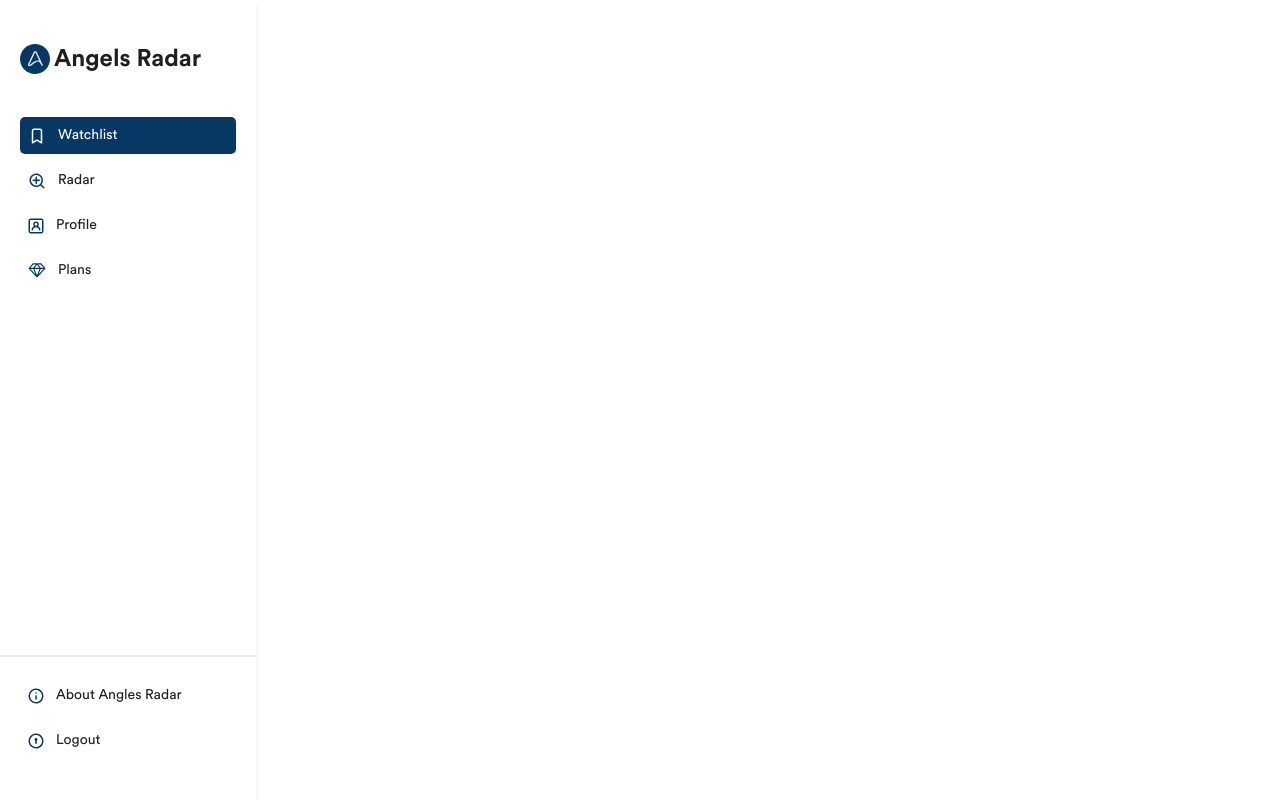
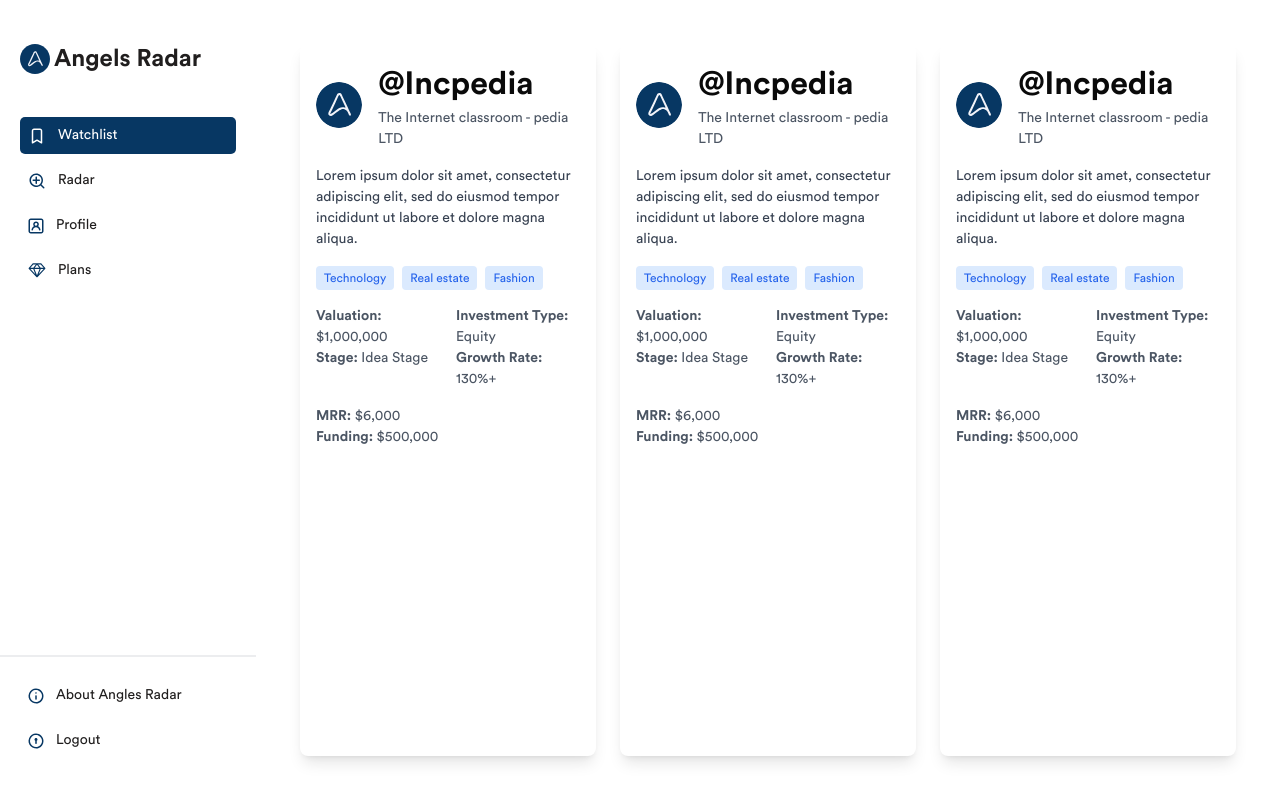
Before and after one commit to NiyomugaboFidel/angels-radar-frontend, a Next.js app: page / in a window 1280 px wide. Built offline with nearby package versions, Linux system fonts and the light colour scheme.

Commit message:
add company card

```diff
--- /dev/null
+++ b/app/components/common/CompanyCard.tsx
@@ -0,0 +1,76 @@
+import React from "react";
+import Image from "next/image";
+
+interface CardProps {
+  logo: string;
+  companyName: string;
+  tagline: string;
+  description: string;
+  tags: string[];
+  valuation: string;
+  stage: string;
+  investmentType: string;
+  growthRate: string;
+  mrr: string;
+  fundingRequired: string;
+}
+
+const CompanyCard: React.FC<CardProps> = ({
+  logo,
+  companyName,
+  tagline,
+  description,
+  tags,
+  valuation,
+  stage,
+  investmentType,
+  growthRate,
+  mrr,
+  fundingRequired,
+}) => {
+  return (
+    <div className="bg-white shadow-lg rounded-lg p-4 hover:shadow-xl transition-shadow">
+      {/* Logo and Header */}
+      <div className="flex items-center mb-4">
+        <Image src={logo} alt={`${companyName} logo`} width={50} height={50} className="rounded-full" />
+        <div className="ml-4">
+          <h3 className="text-lg font-bold">{companyName}</h3>
+          <p className="text-sm text-gray-600">{tagline}</p>
+        </div>
+      </div>
+
+      {/* Description */}
+      <p className="text-sm text-gray-700 mb-4">{description}</p>
+
+      {/* Tags */}
+      <div className="flex flex-wrap gap-2 mb-4">
+        {tags.map((tag, index) => (
+          <span
+            key={index}
+            className="bg-blue-100 text-blue-600 text-xs font-medium px-2 py-1 rounded"
+          >
+            {tag}
+          </span>
+        ))}
+      </div>
+
+      {/* Details */}
+      <div className="grid grid-cols-2 gap-4 text-sm text-gray-600">
+        <div>
+          <p><strong>Valuation:</strong> {valuation}</p>
+          <p><strong>Stage:</strong> {stage}</p>
+        </div>
+        <div>
+          <p><strong>Investment Type:</strong> {investmentType}</p>
+          <p><strong>Growth Rate:</strong> {growthRate}</p>
+        </div>
+        <div>
+          <p><strong>MRR:</strong> {mrr}</p>
+          <p><strong>Funding:</strong> {fundingRequired}</p>
+        </div>
+      </div>
+    </div>
+  );
+};
+
+export default CompanyCard;
--- a/app/page.tsx
+++ b/app/page.tsx
@@ -2,14 +2,73 @@
 
 import { useState } from "react";
 import Sidebar from "./components/layout/Sidebar";
+import CompanyCard from "./components/common/CompanyCard";
+
+
+const companies = [
+  {
+    logo: "/logo.svg",
+    companyName: "@Incpedia",
+    tagline: "The Internet classroom - pedia LTD",
+    description:
+      "Lorem ipsum dolor sit amet, consectetur adipiscing elit, sed do eiusmod tempor incididunt ut labore et dolore magna aliqua.",
+    tags: ["Technology", "Real estate", "Fashion"],
+    valuation: "$1,000,000",
+    stage: "Idea Stage",
+    investmentType: "Equity",
+    growthRate: "130%+",
+    mrr: "$6,000",
+    fundingRequired: "$500,000",
+  },
+  {
+    logo: "/logo.svg",
+    companyName: "@Incpedia",
+    tagline: "The Internet classroom - pedia LTD",
+    description:
+      "Lorem ipsum dolor sit amet, consectetur adipiscing elit, sed do eiusmod tempor incididunt ut labore et dolore magna aliqua.",
+    tags: ["Technology", "Real estate", "Fashion"],
+    valuation: "$1,000,000",
+    stage: "Idea Stage",
+    investmentType: "Equity",
+    growthRate: "130%+",
+    mrr: "$6,000",
+    fundingRequired: "$500,000",
+  },
+  {
+    logo: "/logo.svg",
+    companyName: "@Incpedia",
+    tagline: "The Internet classroom - pedia LTD",
+    description:
+      "Lorem ipsum dolor sit amet, consectetur adipiscing elit, sed do eiusmod tempor incididunt ut labore et dolore magna aliqua.",
+    tags: ["Technology", "Real estate", "Fashion"],
+    valuation: "$1,000,000",
+    stage: "Idea Stage",
+    investmentType: "Equity",
+    growthRate: "130%+",
+    mrr: "$6,000",
+    fundingRequired: "$500,000",
+  },
+  // Add more companies here
+];
+
+
+
+
 
 export default function Home() {
   const [isActive, setIsActive] = useState("watchlist")
   return (
     <div className="w-full h-full  min-h-screen ">
-      <div className="w-full h-full">
+      <div className="w-full h-full flex items-center">
         <div className=" bg-white min-h-screen hidden lg:flex lg:w-1/5 h-full ">
           <Sidebar isActive={isActive} setIsActive={setIsActive} />
+        </div>
+        <div className="bg-white min-h-screen hidden lg:flex lg:w-4/5 h-full p-5">
+        <div className="grid grid-cols-1 sm:grid-cols-2 lg:grid-cols-3 gap-6 p-6">
+      {companies.map((company, index) => (
+        <CompanyCard key={index} {...company} />
+      ))}
+    </div>
         </div>
       </div>
     </div>
```
